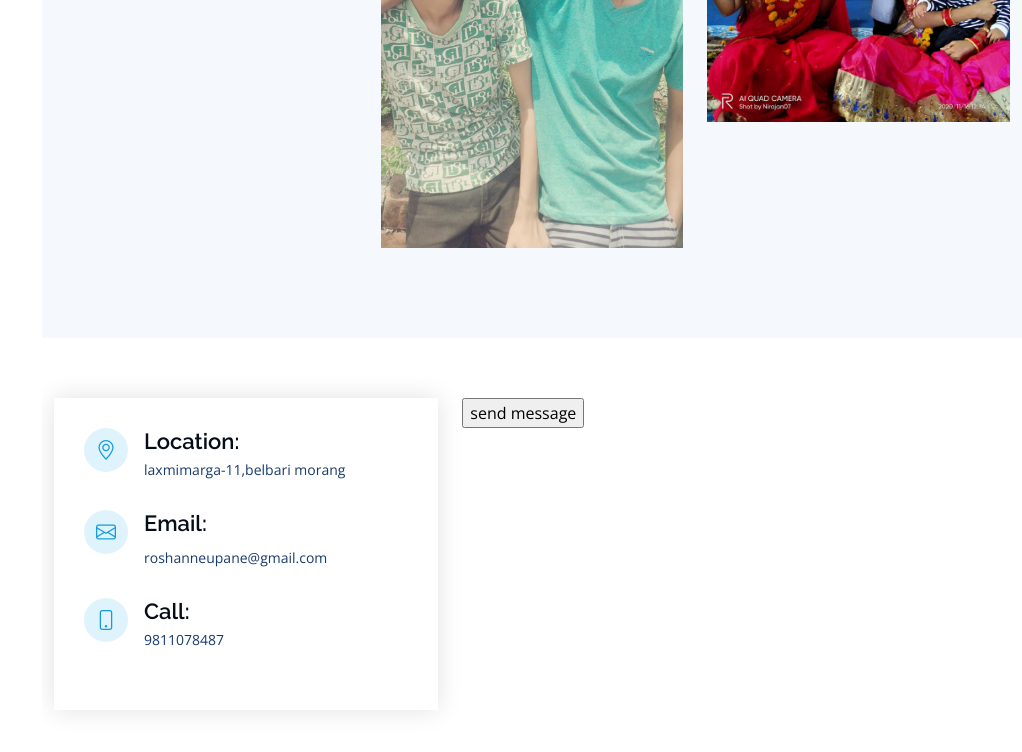
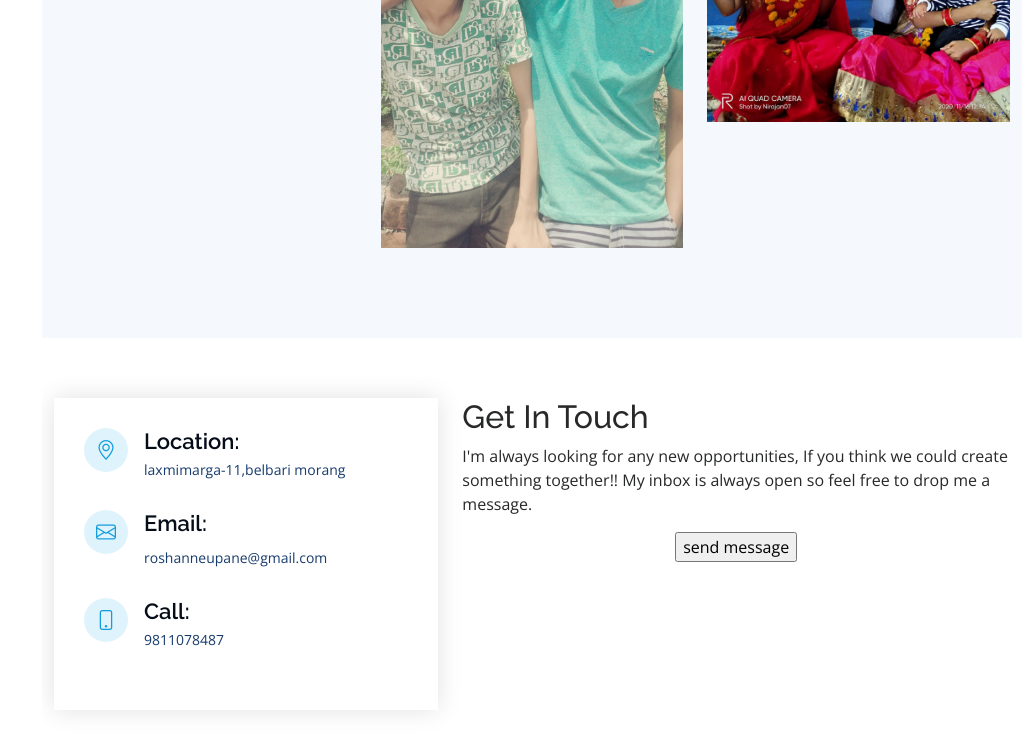
Before and after one commit to Roshancom/my-portfolio, a plain HTML site: page index.html in a window 1280 px wide. Shown: the part 2825-3577 px from the top of the page, without its empty margins (258-1280 px from the left). Drawn offline with nearby package versions, Linux system fonts and the light colour scheme.

Commit message:
Update index.html

```diff
--- a/index.html
+++ b/index.html
@@ -261,7 +261,9 @@
           </div>
 
           <div class="col-lg-7 mt-5 mt-lg-0 d-flex align-items-stretch">
-            <form action="">
+            <form>
+            <h2>Get In Touch</h2>
+            <p>I'm always looking for any new opportunities, If you think we could create something together!! My inbox is always open so feel free to drop me a message.</p>
 
 
 
```
